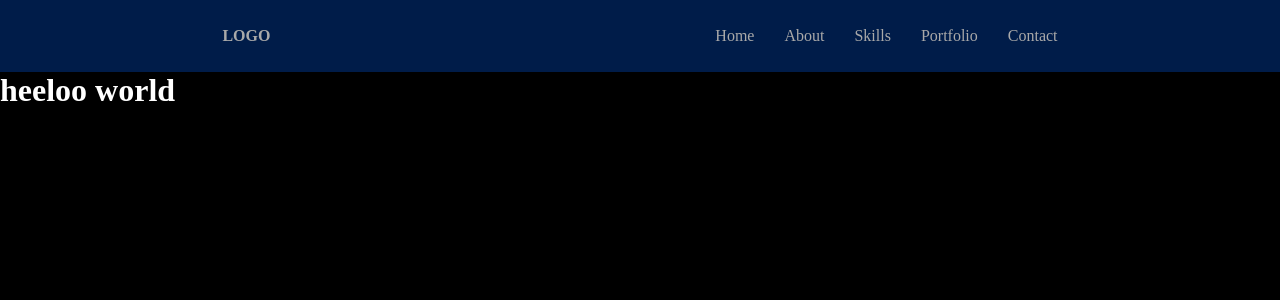
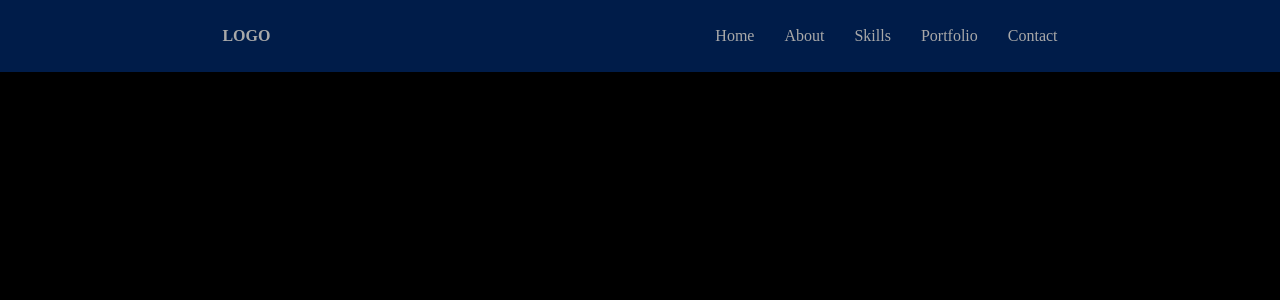
Before and after one commit to reemi7/React-Nav-Bar, a React (Vite) app: page / in a window 1280 px wide. Shown: the top 300 px of the page. Built offline with nearby package versions, Linux system fonts and the light colour scheme.

Commit message:
remove h1 from app.jsx

```diff
--- a/src/App.jsx
+++ b/src/App.jsx
@@ -8,7 +8,6 @@ function App() {
       <div>
 
         <Navbar/>
-        <h1 style={{color:"white"}}>heeloo world</h1>
       </div>
   )
 }
```
